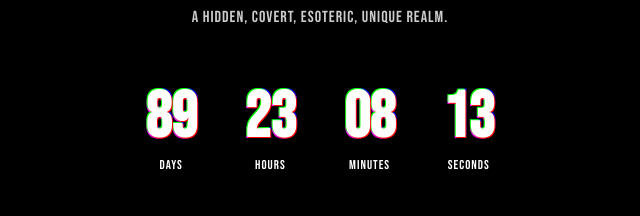
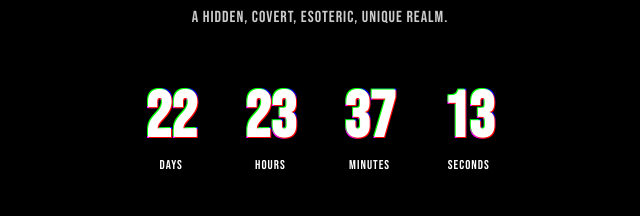
Before and after one commit to smukx/shop, a plain HTML site: page index.html in a window 1280 px wide. Shown: the part 340-556 px from the top of the page, without its empty margins (320-960 px from the left). Drawn offline with nearby package versions, Linux system fonts and the light colour scheme.

Commit message:
Update index.html

```diff
--- a/index.html
+++ b/index.html
@@ -139,7 +139,7 @@
     <script src="https://cdn.jsdelivr.net/npm/bootstrap@5.3.0/dist/js/bootstrap.min.js"></script>
     <script>
         function updateCountdown() {
-            const countDownDate = new Date("October 6, 2025 23:31:00 GMT+0530").getTime();
+            const countDownDate = new Date("August 01, 2025 00:00:00 GMT+0530").getTime();
             const now = new Date().getTime();
             const distance = countDownDate - now;
 
```
